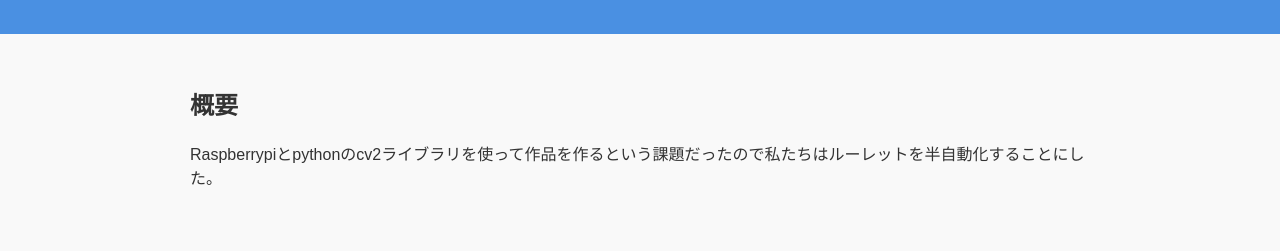
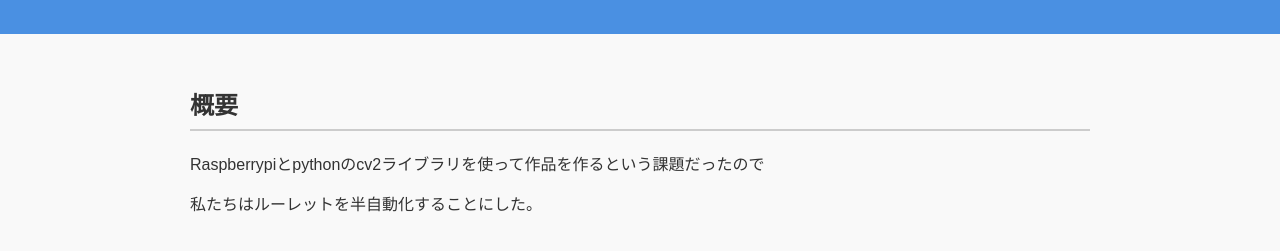
Before and after one commit to Kyuri831/Portfolio, a plain HTML site: page roulette.html in a window 1280 px wide. Shown: the part 119-370 px from the top of the page. Drawn offline with Linux system fonts and the light colour scheme.

Commit message:
Update roulette.html

```diff
--- a/roulette.html
+++ b/roulette.html
@@ -48,7 +48,8 @@
     <p></p>
   </header>
   <section id="overview">
-    <h1>概要</h1>
-    <p>Raspberrypiとpythonのcv2ライブラリを使って作品を作るという課題だったので私たちはルーレットを半自動化することにした。</p>
+    <h2>概要</h2>
+    <p>Raspberrypiとpythonのcv2ライブラリを使って作品を作るという課題だったので</p>
+    <p>私たちはルーレットを半自動化することにした。</p>
   </section>
 </body>
```
